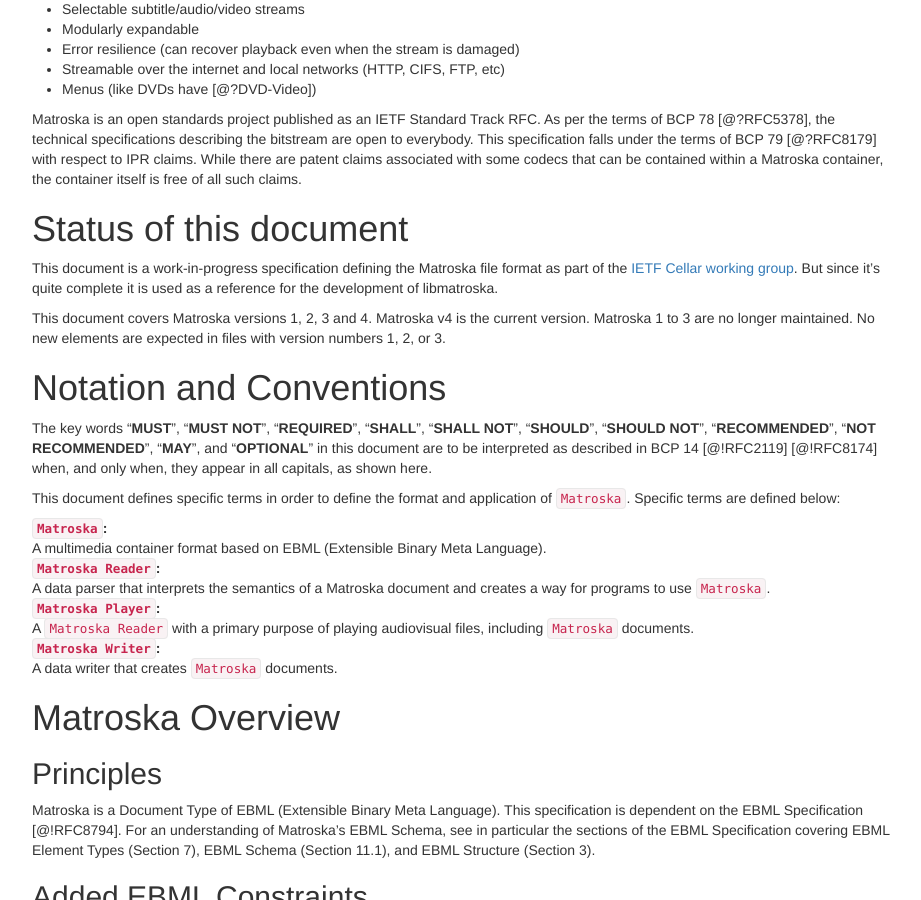
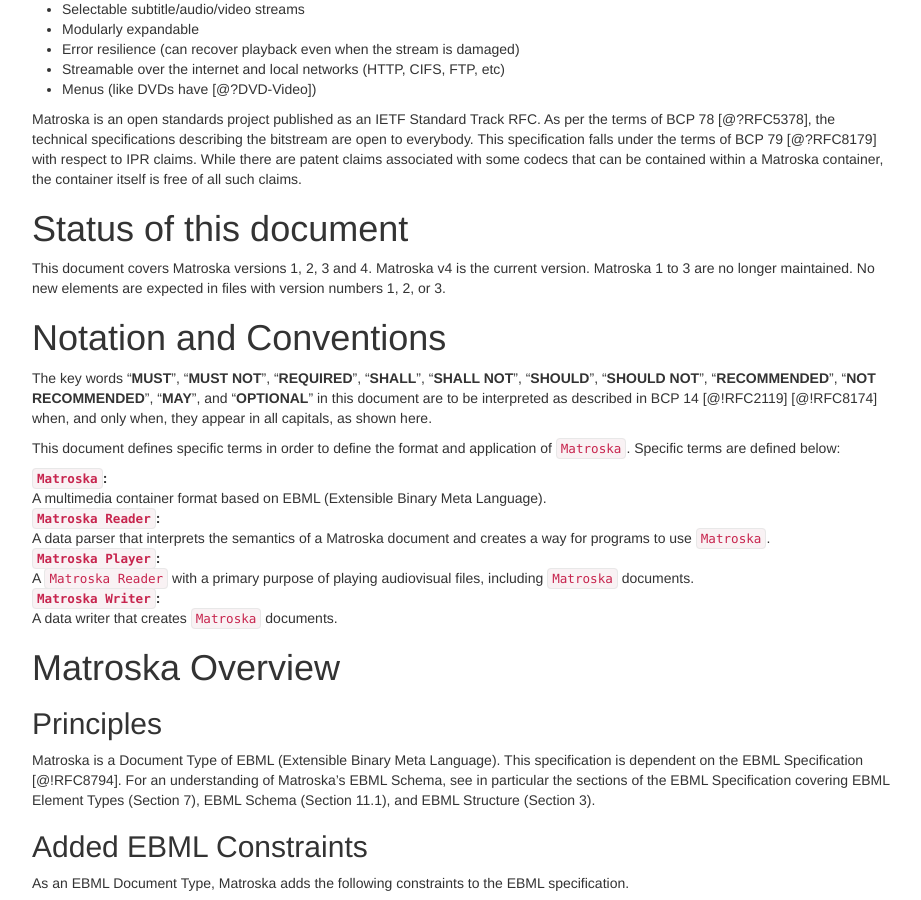
Before and after one commit to ietf-wg-cellar/matroska-specification, a Jekyll site: the page built from index_matroska.md, in a window 1280 px wide and 900 px high, scrolled down 693 px. Shown: the whole window, without its empty margins (273-1194 px from the left). Built offline with Jekyll 4.4.1, drawn with Linux system fonts in a browser that asks for light colours; our own code applies the rules of GitHub Pages for plain Markdown files.

Commit message:
remove legacy text about WIP status

```diff
--- a/index_matroska.md
+++ b/index_matroska.md
@@ -75,10 +75,6 @@
 
 # Status of this document
 
-This document is a work-in-progress specification defining the Matroska file format as part of
-the [IETF Cellar working group](https://datatracker.ietf.org/wg/cellar/charter/).
-But since it's quite complete it is used as a reference for the development of libmatroska.
-
 This document covers Matroska versions 1, 2, 3 and 4. Matroska v4 is the current version.
 Matroska 1 to 3 are no longer maintained. No new elements are expected in files with version numbers 1, 2, or 3.
 
```
